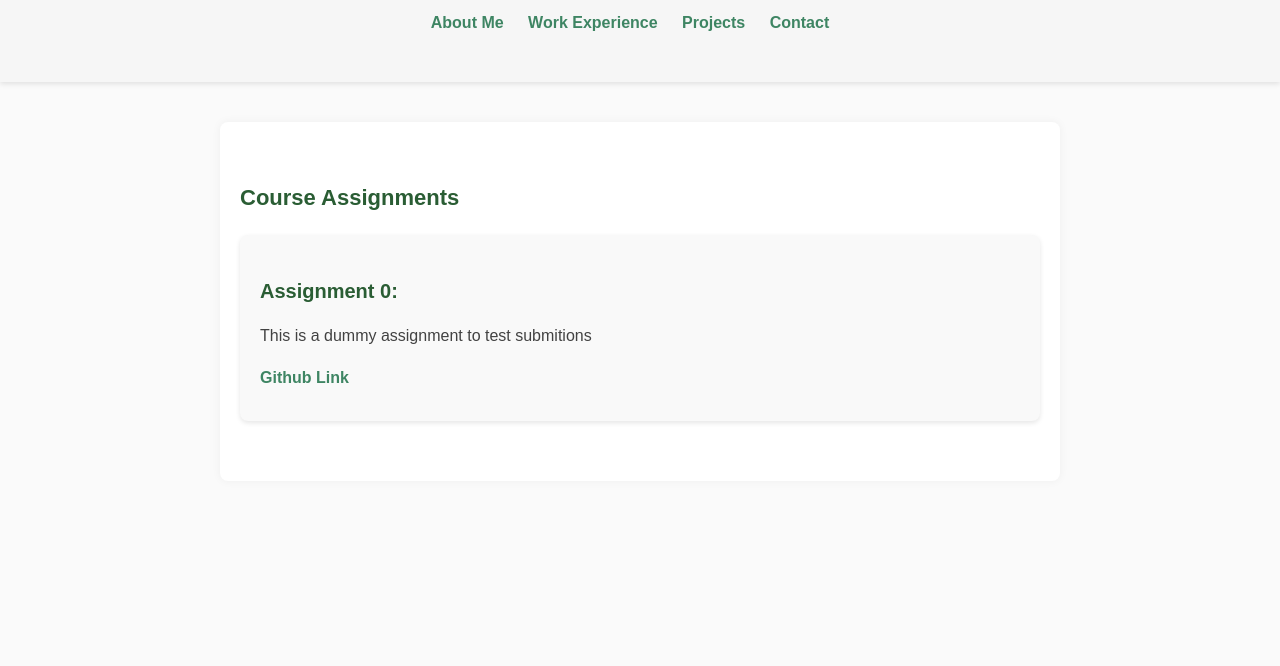
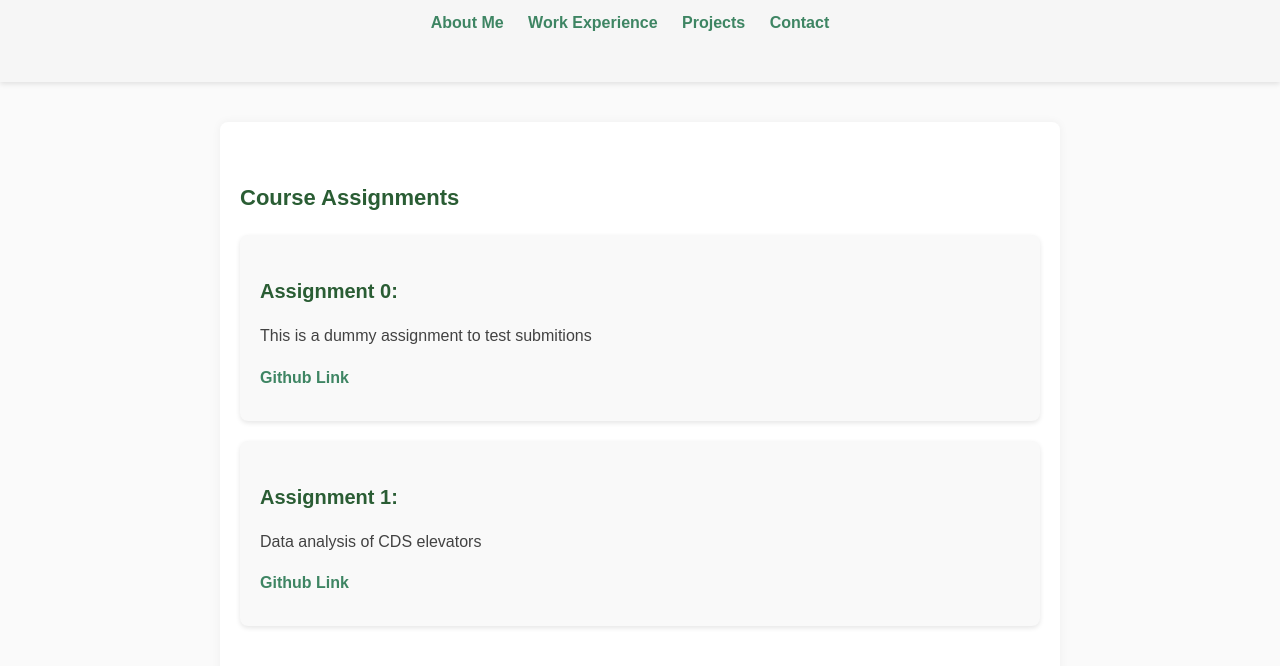
Before and after one commit to starwarsman715/starwarsman715.github.io, a plain HTML site: page assignments.html in a window 1280 px wide. Shown: the part 74-740 px from the top of the page. Drawn offline with Linux system fonts and the light colour scheme.

Commit message:
added assighnmet 1

```diff
--- a/assignments.html
+++ b/assignments.html
@@ -28,6 +28,12 @@
             <p><a href="https://github.com/starwarsman715/martinhl-assignment-0">Github Link</a></p>
         </article>
 
+        <article>
+            <h3>Assignment 1: </h3>
+            <p>Data analysis of CDS elevators </p>
+            <p><a href="https://github.com/starwarsman715/martinhl-assignment-1">Github Link</a></p>
+        </article>
+
 
 
 </body>
```
